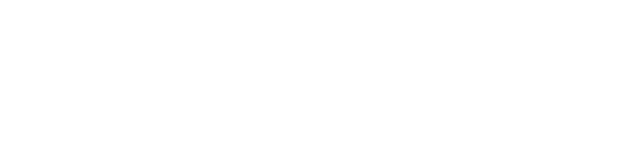
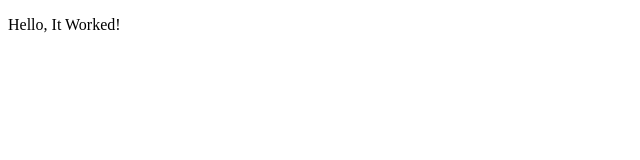
Before and after one commit to JRoderick2010/JRoderick2010.github.io, a plain HTML site: page index.html in a window 1280 px wide. Shown: the whole page, without its empty margins (0-640 px from the left). Drawn offline with Linux system fonts and the light colour scheme.

Commit message:
edited index.html

```diff
--- a/index.html
+++ b/index.html
@@ -7,6 +7,8 @@
     <link href="style.css" rel="stylesheet" type="text/css" />
   </head>
   <body>
+
+    <p> Hello, It Worked!</p>
     <script src="script.js"></script>
   </body>
 </html>
```
